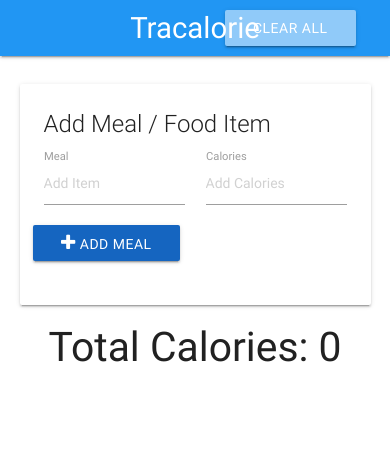
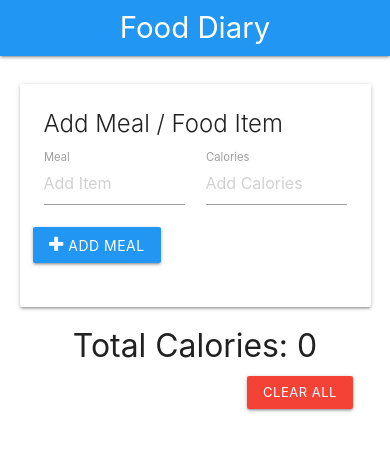
Before and after one commit to LaurenWebDev/Food-Diary, a plain HTML site: page index.html in a window 390 px wide. Drawn offline with nearby package versions, Linux system fonts and the light colour scheme.

Commit message:
update classes for mobile-friendly view

```diff
--- a/index.html
+++ b/index.html
@@ -4,20 +4,16 @@
   <meta charset="UTF-8">
   <meta name="viewport" content="width=device-width, initial-scale=1.0">
   <meta http-equiv="X-UA-Compatible" content="ie=edge">
-  <link rel="stylesheet" href="https://cdnjs.cloudflare.com/ajax/libs/materialize/0.100.2/css/materialize.min.css">
+  <!--<link rel="stylesheet" href="https://cdnjs.cloudflare.com/ajax/libs/materialize/0.100.2/css/materialize.min.css">-->
+  <link rel="stylesheet" href="https://cdnjs.cloudflare.com/ajax/libs/materialize/1.0.0/css/materialize.min.css">
   <link href="https://maxcdn.bootstrapcdn.com/font-awesome/4.7.0/css/font-awesome.min.css" rel="stylesheet" integrity="sha384-wvfXpqpZZVQGK6TAh5PVlGOfQNHSoD2xbE+QkPxCAFlNEevoEH3Sl0sibVcOQVnN" crossorigin="anonymous">
-  <title>Tracalorie | Meal & Calorie Tracker</title>
+  <title>Food Diary</title>
 </head>
 <body>
   <!--Navbar-->
   <nav>
     <div class="nav-wrapper blue">
-      <div class="container">
-        <a href="#" class="brand-logo center">Tracalorie</a>
-        <ul class="right">
-          <li><a href="#" class="clear-btn btn blue lighten-3">Clear All</a></li>
-        </ul>
-      </div>
+        <a href="#" class="brand-logo center">Food Diary</a>
     </div>
   </nav>
   <br>
@@ -40,20 +36,27 @@
               <label for="item-calories">Calories</label>
             </div>
 
-            <button class="add-btn btn blue darken-3">           <i class="fa fa-plus"></i> Add Meal</button>
+            <button class="add-btn btn blue"><i class="fa fa-plus"></i> Add Meal</button>
 
-            <button class="update-btn btn orange"><i class="fa fa-pencil-square-o"></i> Update Meal</button>
+            <button class="update-btn btn-small orange"><i class="fa fa-pencil-square-o"></i> Update</button>
 
-            <button class="delete-btn btn red"><i class="fa fa-remove"></i> Delete Meal</button>
+            <button class="delete-btn btn-small red"><i class="fa fa-remove"></i> Delete</button>
 
-            <button class="back-btn btn grey pull-right"><i class="fa fa-chevron-circle-left"></i> Back</button>
+            <button class="back-btn btn-small grey pull-right"><i class="fa fa-chevron-circle-left"></i> Back</button>
           </div>
         </form>
       </div>
     </div>
 
     <!--Calorie Count-->
-    <h3 class="center-align">Total Calories: <span class="total-calories">0</span></h3>
+    <div class="container">
+      <h4 class="center-align">Total Calories: <span class="total-calories">0</span></h4>
+      <div class="right-align">
+        <a href="#" class="clear-btn btn-small red">Clear All</a>
+      </div>
+    </div>
+
+
 
     <!--Item List-->
     <ul id="item-list" class="collection">
```
